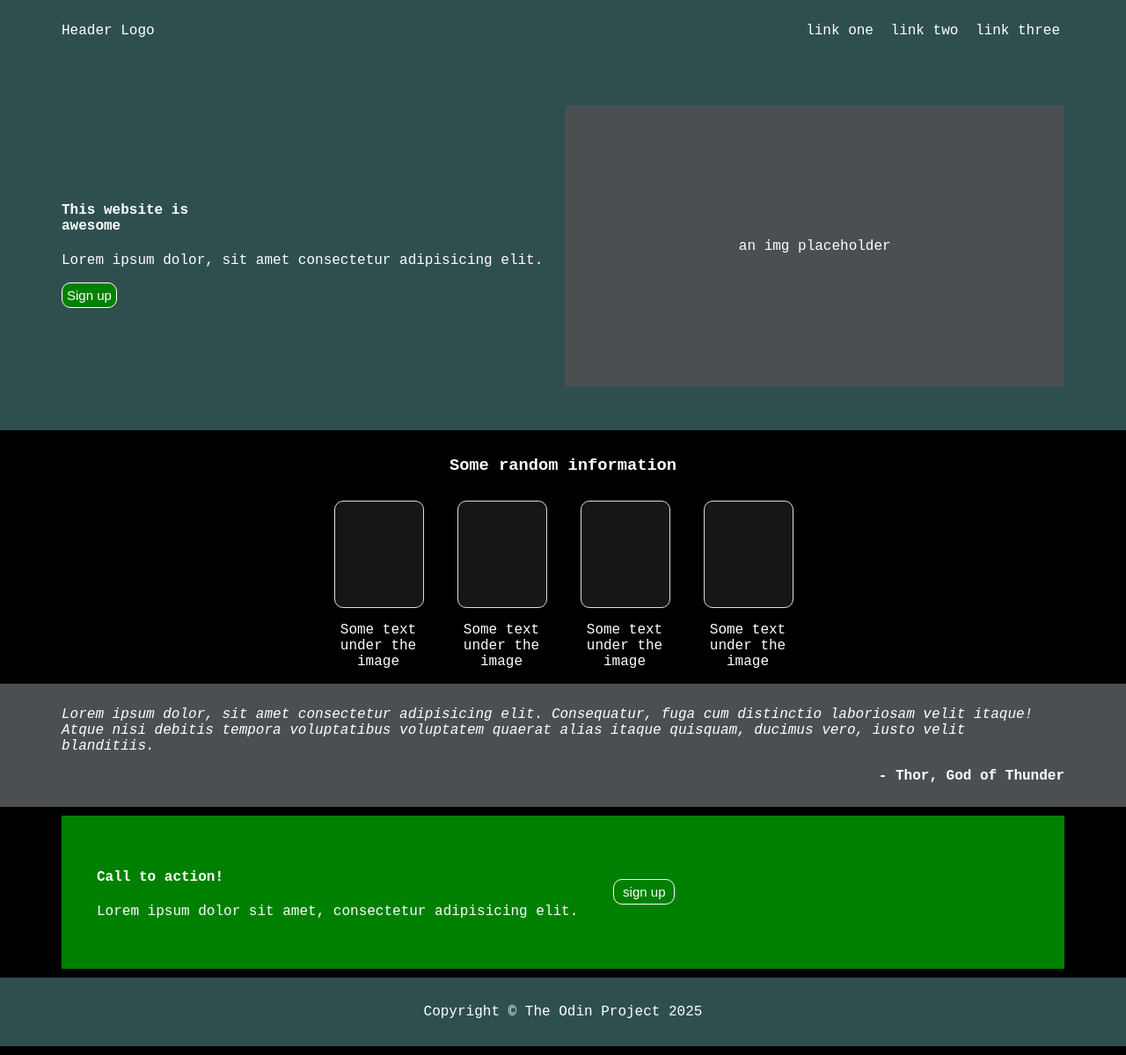
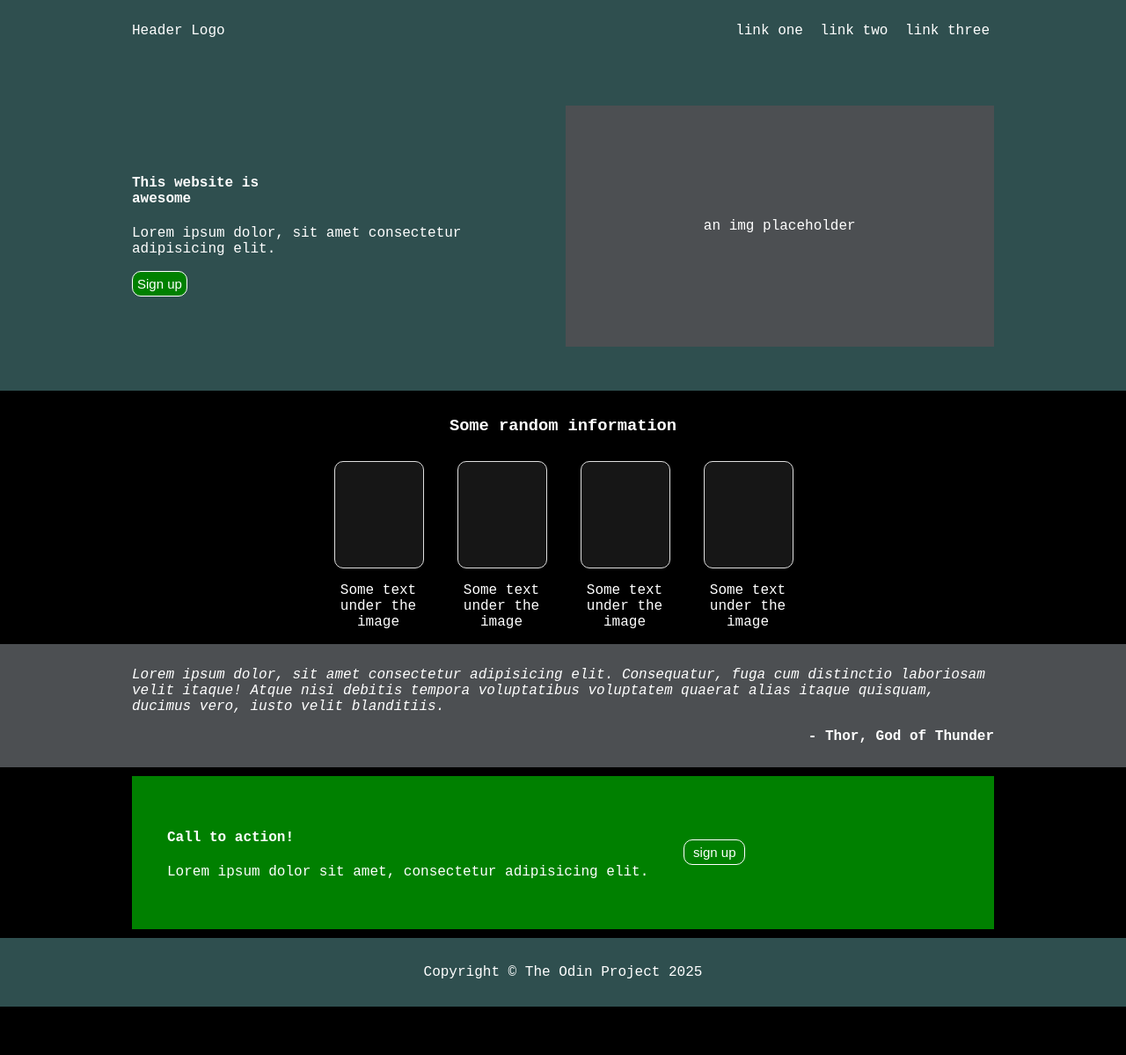
Before and after one commit to gtunene/foundations-landing-page, a plain HTML site: page index.html in a window 1280 px wide. Shown: the whole page at 88% size. After the commit the page ends 1154 px from the top, so only its background shows below. Drawn offline with Linux system fonts and the light colour scheme.

Commit message:
150px margin

```diff
--- a/styles.css
+++ b/styles.css
@@ -15,7 +15,7 @@ body{
 }
 
 header {
-    padding: 10px 70px;
+    padding: 10px 150px;
     color: white;
     display: flex;
     justify-content: space-between;
@@ -29,7 +29,7 @@ header ul li{
 }
 
 .underheader{
-    padding: 10px 70px;
+    padding: 10px 150px;
     display: flex;
     justify-content: space-between;
     align-items: center;
@@ -78,7 +78,7 @@ h3{
 
 .quote
 {
-    padding: 10px 70px;
+    padding: 10px 150px;
     background-color: rgb(76, 79, 82);
 
 }
@@ -89,7 +89,7 @@ h3{
 
 .calltoaction{
     background-color:green;
-    margin: 10px 70px;
+    margin: 10px 150px;
     padding: 40px;
     display: flex;
     align-items: center;
@@ -113,6 +113,6 @@ button{
 footer{
     background-color: darkslategray;
     margin: 10px 0px;
-    padding: 30px 70px;
+    padding: 30px 150px;
     text-align: center;
 }
```
